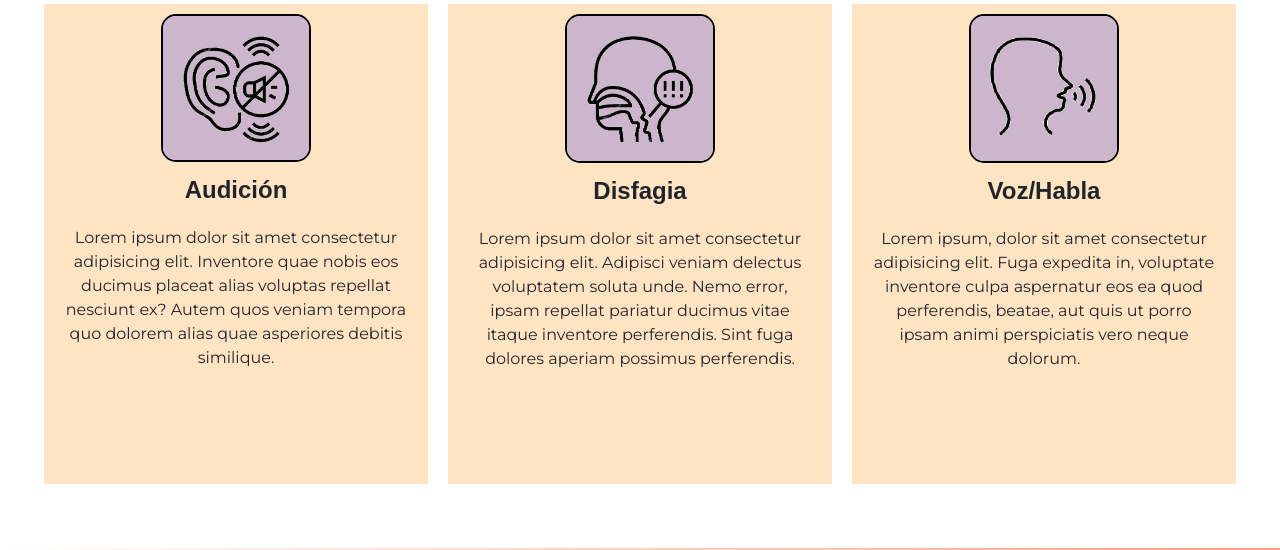
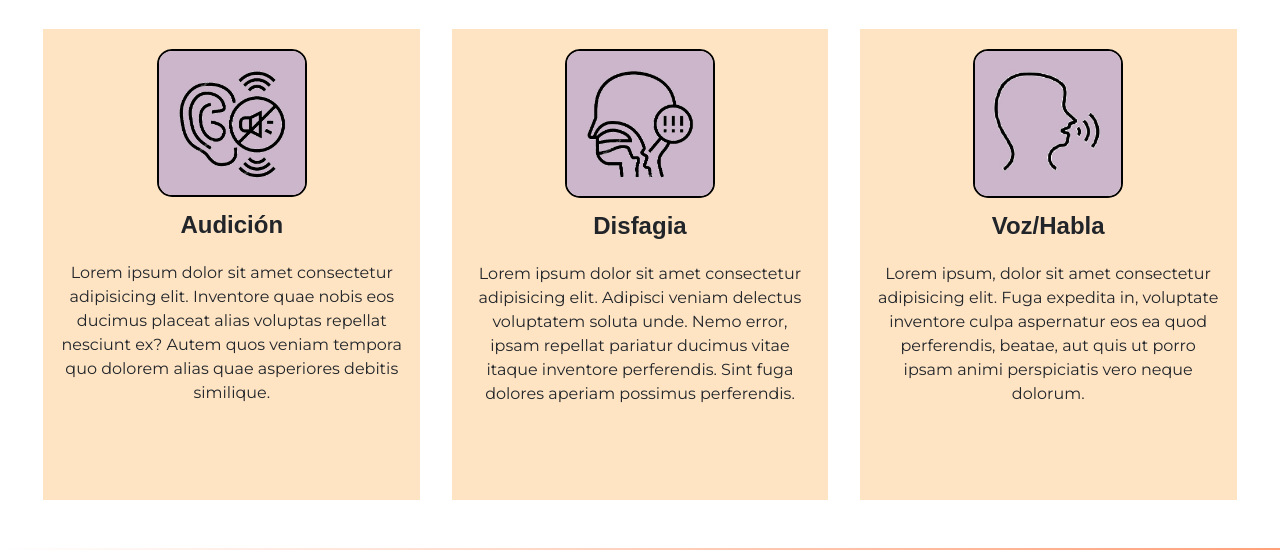
Before and after one commit to Vale-Pe/Idea-Perone, a plain HTML site: page Pages/Servicios.html in a window 1280 px wide. Shown: the part 204-754 px from the top of the page. Drawn offline with nearby package versions, Linux system fonts and the light colour scheme; a web font is replaced by a local one.

Commit message:
Modificacion en page Servicios

```diff
--- a/Pages/Servicios.html
+++ b/Pages/Servicios.html
@@ -43,28 +43,30 @@
 			</div>
 		  </nav>
 	</header>
-	<main class="mainServicios">
-		<h1>Servicios</h1>
-		<section class="seccionServicios">
-			<div class="divServicio">
+	<main class="container-fluid mainServicios">
+		<div class="row justify-content-center align-content-evenly mb-5" >
+		<h1 class="align-self-center p-3 mb-0">Servicios</h1>
+		<section class="row justify-content-evenly ">
+			<div class="col-4 p-2 align-items-center divServicio">
 				<img src="../Assets/Img/Oido.jpg" alt="Icono Audicion"  class="ImgS">
 				<p class="pTituloServicio">Audición</p>
 				<p class="pServicio">Lorem ipsum dolor sit amet consectetur adipisicing elit. Inventore quae nobis eos ducimus placeat alias voluptas repellat nesciunt ex? Autem quos veniam tempora quo dolorem alias quae asperiores debitis similique.</p>
 				<div> <button>+ Info</button> </div>
 			</div>
-			<div class="divServicio">
+			<div class="col-4 p-2 align-items-center divServicio">
 				<img src="../Assets/Img/Disfagia.jpg" alt="Icono Disfagia"  class="ImgS">
 				<p class="pTituloServicio">Disfagia</p>
 				<p class="pServicio">Lorem ipsum dolor sit amet consectetur adipisicing elit. Adipisci veniam delectus voluptatem soluta unde. Nemo error, ipsam repellat pariatur ducimus vitae itaque inventore perferendis. Sint fuga dolores aperiam possimus perferendis.</p>
 				<div> <button>+ Info</button> </div>
 			</div>
-			<div class="divServicio">
+			<div class="col-4 p-2 align-items-center divServicio">
 				<img src="../Assets/Img/Voz-Habla.jpg" alt="Icono Voz/Habla"  class="ImgS">
 				<p class="pTituloServicio">Voz/Habla</p>
 				<p class="pServicio">Lorem ipsum, dolor sit amet consectetur adipisicing elit. Fuga expedita in, voluptate inventore culpa aspernatur eos ea quod perferendis, beatae, aut quis ut porro ipsam animi perspiciatis vero neque dolorum.</p>
 				<div> <button>+ Info</button> </div>
 			</div>
 		</section>
+	</div>
 	</main>
     <footer class="Footer">
 		<img src="../Assets/Letra-F.png" alt="LOGO" width="32px" height="32px" class="imgFooter">
--- a/Style/style.css
+++ b/Style/style.css
@@ -171,29 +171,31 @@ h1{
 .mainServicios{
     grid-area: main;
     display: flex;
-    flex-direction: column;
+    /* flex-direction: column; */
     background-color: white;
     justify-content: center;
 }
 
-.seccionServicios{
+/* .seccionServicios{
     display: flex;
     flex-direction: row;
     justify-content: center;
-}
+}*/
+
 .divServicio{
     display: flex;
     flex-direction: column;
-    background-color: white;
+    flex-wrap: nowrap;
     width: 30%;
+    /* height: 60vh; */
+    /* width: 30%;
     height: 60vh;
     margin: 10px;
-    padding: 10px;
-    overflow: hidden;
+    padding: 10px;*/
+    /* overflow: hidden; */
     background-color: bisque;
     justify-content: start;
     align-items: center;
-
 }
 
 .ImgS{
@@ -201,10 +203,11 @@ h1{
     border: 2px solid black;
     border-radius: 15px;
     width:150px;
+    margin-top: 12px;
 }
 
 .pTituloServicio{
-    display: inline-block;
+    display: block;
     font-family: 'Barlow Condensed', sans-serif;
     font-size: 24px;
     font-weight: bolder;
@@ -213,7 +216,7 @@ h1{
     text-align: center;
 }
 .pServicio {
-    display: inline-block;
+    display: block;
     font-family: 'Montserrat', sans-serif;
     font-size: 100%;
     padding: 10px;
@@ -274,7 +277,7 @@ div div button{
 
 
 .mainContacto{
-    grid-area: (main);
+    grid-area: main;
     background-color: rgb(249,235,204);
     display:flex;
     flex-direction: column;
@@ -545,9 +548,6 @@ footer{
         font-size: 12px;
     }
 
-    .seccionServicios{
-        height: 80%;
-    }
 
     .divServicio{
         justify-content: center;
@@ -678,10 +678,6 @@ footer{
         font-size: 11px;
     }
 
-    .seccionServicios{
-        flex-direction: column;
-        align-items: center;
-    }
 
     .divServicio{
         flex-direction: row;
```
